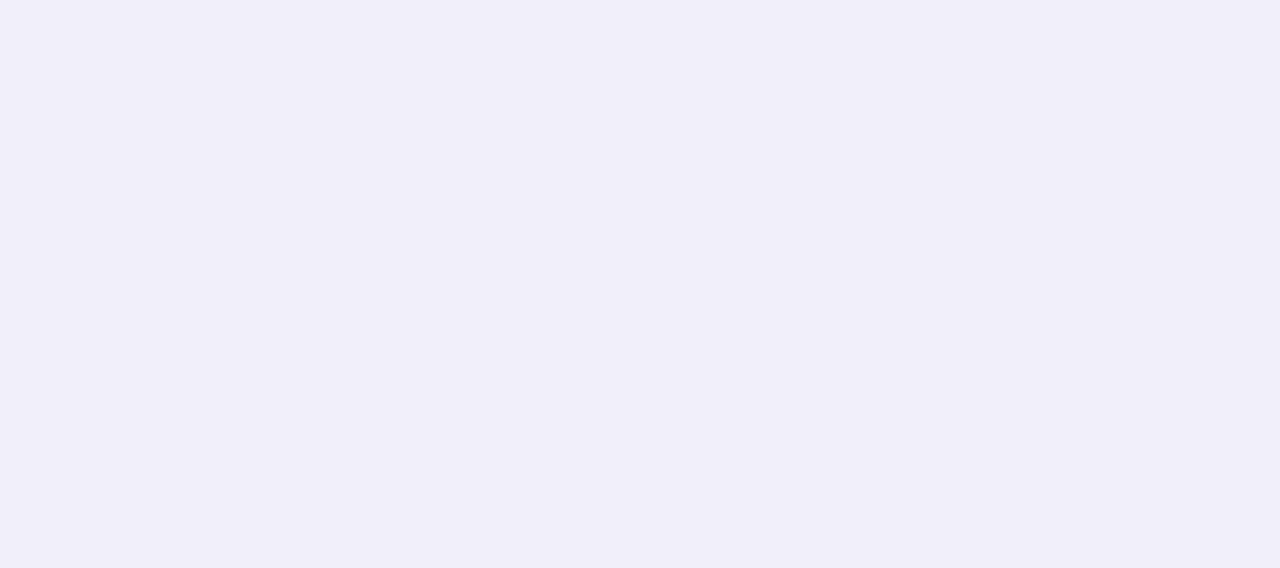
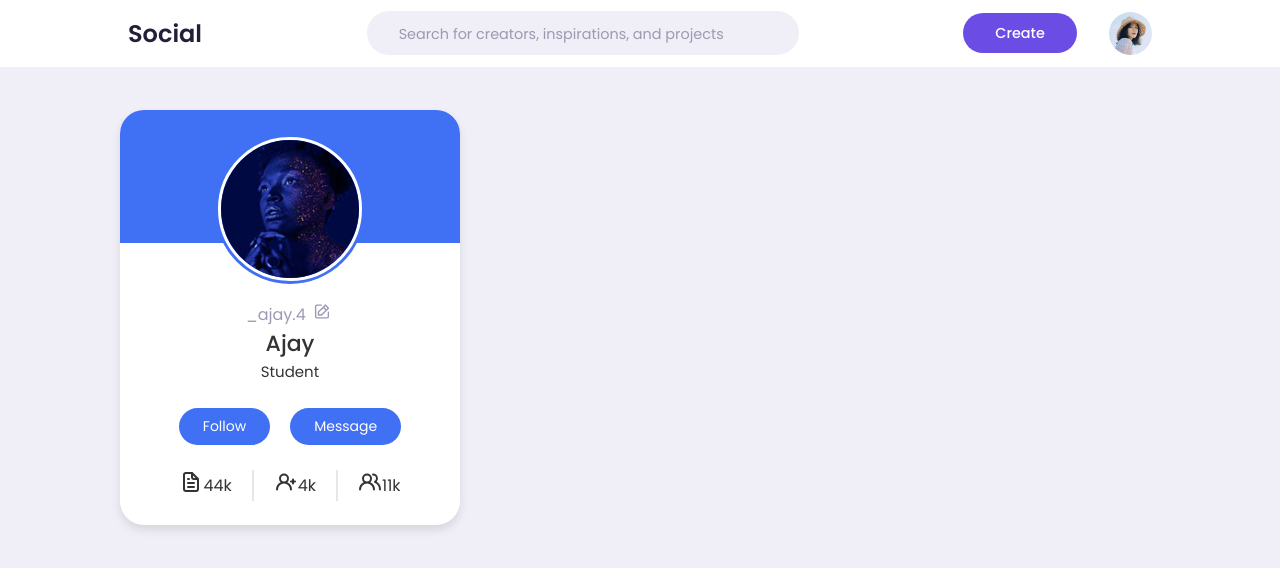
Before and after one commit to 4jay11/social, a React (Create React App) app in the folder frontend/: page /pro in a window 1280 px wide. Before the commit this address had no page. Shown: the top 568 px of the page. Built offline with nearby package versions, Linux system fonts and the light colour scheme.

Commit message:
profile-work

```diff
--- a/frontend/src/Route.js
+++ b/frontend/src/Route.js
@@ -5,14 +5,17 @@ import UploadPost from './components/UploadPost';
 import Profile from './components/Profile';
 import Bookmarks from './components/Bookmarks';
 import {users} from './jsonData/data'
+import ProfileCard from './components/ProfileCard';
+import ProfileSection from './components/ProfileSection';
 const Routee = () => {
   const currentUser=users[0] || {};
   return (
     <Router>
       <Routes>
         <Route path="/" element={<App/>} />
+        <Route path="/pro" element={<ProfileSection currentUser={currentUser}/>} />
         <Route path="/upload" element={<UploadPost />} />
-        <Route path="/profile" element={<Profile />} />
+        <Route path="/profile" element={<Profile currentUser={currentUser} />} />
         <Route path="/bookmark" element={<Bookmarks currentUser={currentUser}/>} />
       </Routes>
     </Router>
--- a/frontend/src/components/Profile.css
+++ b/frontend/src/components/Profile.css
@@ -24,9 +24,10 @@
 
 /* Container */
 .profile-container {
+
   width: 60%;
   margin: 0 auto;
-  margin-top: 1rem;
+  margin-top: 5rem;
   padding: 20px;
   background-color: white;
   border-radius:var(--card-border-radius) ;
--- a/frontend/src/components/Profile.js
+++ b/frontend/src/components/Profile.js
@@ -1,17 +1,15 @@
-import React, { useState } from 'react';
-import './Profile.css';
-import { assets } from './images/assets'; // Path to your default image
-import { UilBookmarkFull } from '@iconscout/react-unicons';
+import React, { useState } from "react";
+import "./Profile.css";
+import { assets } from "./images/assets"; // Path to your default image
+import { UilEdit } from "@iconscout/react-unicons";
+import Navbar from "./Navbar";
 
-const Profile = () => {
-  const [profileImage, setProfileImage] = useState(assets.profile8);
-  const [description, setDescription] = useState("This is your description.");
-  const [name, setName] = useState("Name");
-  const [username, setUsername] = useState("Username");
+const Profile = ({ currentUser }) => {
+  const [profileImage, setProfileImage] = useState(currentUser.profile_image);
+  const [description, setDescription] = useState(currentUser.description);
+  const [name, setName] = useState(currentUser.name);
+  const [username, setUsername] = useState(currentUser.username);
   const [isEditing, setIsEditing] = useState(false);
-
-
-
 
   const handleRemoveImage = () => {
     setProfileImage(assets.profile7);
@@ -43,6 +41,8 @@ const Profile = () => {
     }
   };
   return (
+    <div>
+      <Navbar currentUser={currentUser} />
       <div className="profile-container">
         <div className="profile-head">
           <div className="profile-image-container">
@@ -57,15 +57,20 @@ const Profile = () => {
                   onChange={handleImageChange}
                   className="file-input"
                 />
-              <button onClick={handleRemoveImage} className="remove-image-button">Remove Picture</button>
-              <button onClick={handleEditToggle} className="edit-profile-button editing">SaveChanges</button>
-
+                <button
+                  onClick={handleRemoveImage}
+                  className="remove-image-button"
+                >
+                  Remove Picture
+                </button>
+                <button
+                  onClick={handleEditToggle}
+                  className="edit-profile-button editing"
+                >
+                  SaveChanges
+                </button>
               </>
             )}
-          {/* <button onClick={handleEditToggle} className={`edit-profile-button ${isEditing ? 'editing active' : ''}`}>
-            {isEditing ? 'Save Changes' : 'Edit Profile'}
-          </button> */}
-
           </div>
           <div className="profile-info">
             {isEditing ? (
@@ -91,14 +96,17 @@ const Profile = () => {
               </>
             ) : (
               <>
-              <h1>{username} <UilBookmarkFull onClick={handleEditToggle} className="edit" /></h1>
+                <h1>
+                  {username}{" "}
+                  <UilEdit onClick={handleEditToggle} className="edit" />
+                </h1>
                 <p>{name}</p>
               </>
             )}
             <div className="profile-stats">
-            <span>Posts: 12</span>
-            <span>Following: 102</span>
-            <span>Followers: 150</span>
+              <span>Posts: {currentUser?.posts?.length}</span>
+              <span>Following: {currentUser?.following?.length}</span>
+              <span>Followers: {currentUser?.followers?.length}</span>
             </div>
           </div>
         </div>
@@ -115,6 +123,7 @@ const Profile = () => {
           )}
         </div>
       </div>
+    </div>
   );
 };
 
--- /dev/null
+++ b/frontend/src/components/ProfileCard.js
@@ -0,0 +1,41 @@
+import React from 'react'
+import './ProfileSection.css'
+import { UilEdit,UilFileAlt, UilUserPlus, UilUsersAlt } from '@iconscout/react-unicons';
+import { assets } from './images/assets';
+const ProfileCard = () => {
+  return (
+    <div className='profile-card'>
+      <div className='image'>
+        <img src={assets.profile7} alt='profile' className='profile-img'/>
+      </div>
+      <div className='text-data'>
+      <span className='id text-muted'>_ajay.4 <UilEdit className='id' /></span>
+        <span className='name'>Ajay</span>
+        <span className='oneline'>Student</span>
+      </div>
+      <div className='buttons'>
+        <button className='button'>Follow</button>
+        <button className='button'>Message</button>
+      </div>
+      <div className='stats'>
+      <div className='data'>
+        <i><UilFileAlt /></i>
+        <span>44k</span>
+
+      </div>
+      <div className='data'>
+        <i><UilUserPlus /></i>
+        <span>4k</span>
+
+      </div>
+      <div className='data'>
+        <i><UilUsersAlt /></i>
+        <span>11k</span>
+
+      </div>
+      </div>
+    </div>
+  )
+}
+
+export default ProfileCard;
--- /dev/null
+++ b/frontend/src/components/ProfileSection.css
@@ -0,0 +1,112 @@
+*{
+    margin: 0;
+    padding: 0;
+    box-sizing: border-box;
+    font-family: "Poppins", sans-serif;
+}
+
+.image{
+    position: relative;
+    height: 150px;
+    width: 150px;
+    margin-bottom: 5px;
+    border-radius: 50%;
+    background-color: #4070f4;
+    padding: 3px;
+}
+.image .profile-img{
+    height: 100%;
+    width: 100%;
+    object-fit: cover;
+    border-radius: 50%;
+    border: 3px solid #fff  ;
+}
+.profile-card{
+    margin: 110px 120px 0 120px;
+    display: flex;
+    flex-direction: column;
+    align-items: center;
+    max-width: 340px;
+    width: 100%;
+    background: #fff;
+    border-radius: 24px;
+    padding: 24px;
+    position: relative;
+    box-shadow: 0 5px 10px rgb(0,0,0,0.1);
+}
+
+.profile-card::before{
+    content: "";
+    position: absolute;
+    height: 32%;
+    width: 100%;
+    top: 0;
+    left: 0;
+    border-radius: 24px 24px 0 0;
+    background-color: #4070f4;
+
+}
+
+.profile-card .text-data {
+    display: flex;
+    flex-direction: column;
+    align-items: center;
+    color: #333;
+}
+
+.text-data .id{
+    padding-top: 7px;
+
+}
+
+.text-data .name {
+    font-weight: 500;
+    font-size: 22px;
+}
+.text-data .oneline {
+    font-weight: 400;
+    font-size: 15px;
+}
+
+.profile-card .buttons{
+    display: flex;
+    align-items: center;
+    margin-top: 25px;
+}
+.buttons .button{
+    background-color: #4070f4;
+    padding: 8px 24px;
+    margin: 0 10px;
+    border-radius: 24px;
+    border: none;
+    color: #fff;
+    font-size: 14px;
+    font-weight: 400;
+    cursor: poiter;
+    transition: all 0.3s ease;
+}
+
+.buttons .button:hover{
+    background-color: #0e4bf1;
+}
+
+.profile-card .stats{
+    display: flex;
+    align-items: center;
+    margin-top: 25px;
+}
+.stats .data{
+    display: flex;
+    align-items: center;
+    color: #333;
+    padding: 0 20px;
+    border-right: 2px solid #e7e7e7;
+}
+
+.data p{
+    font-size: 18px;
+    margin-right: 6px;
+}
+.data:last-child{
+    border-right: none;
+}
--- /dev/null
+++ b/frontend/src/components/ProfileSection.js
@@ -0,0 +1,17 @@
+import React from 'react'
+import Navbar from './Navbar'
+import ProfileCard from './ProfileCard'
+const ProfileSection = ({currentUser}) => {
+  return (
+    <div>
+        <Navbar currentUser={currentUser} />
+        <div className='left'> <ProfileCard /></div>
+       <div className='right'>
+
+       </div>
+
+    </div>
+  )
+}
+
+export default ProfileSection
```
Lines whose indentation alone changed are shown as unchanged.
